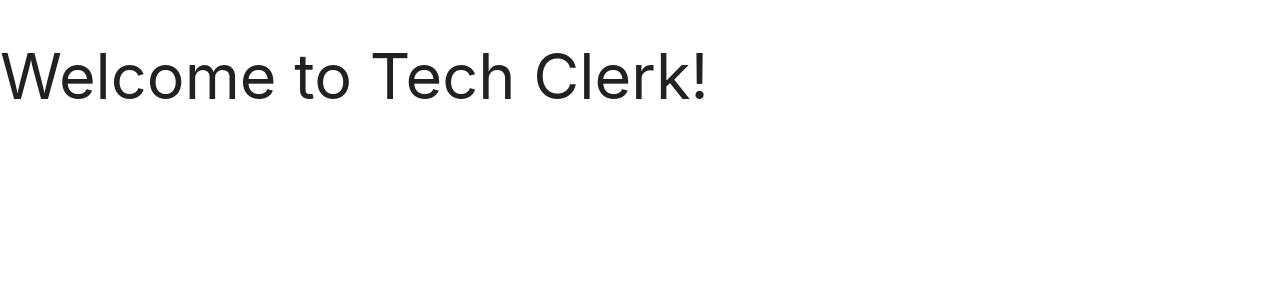
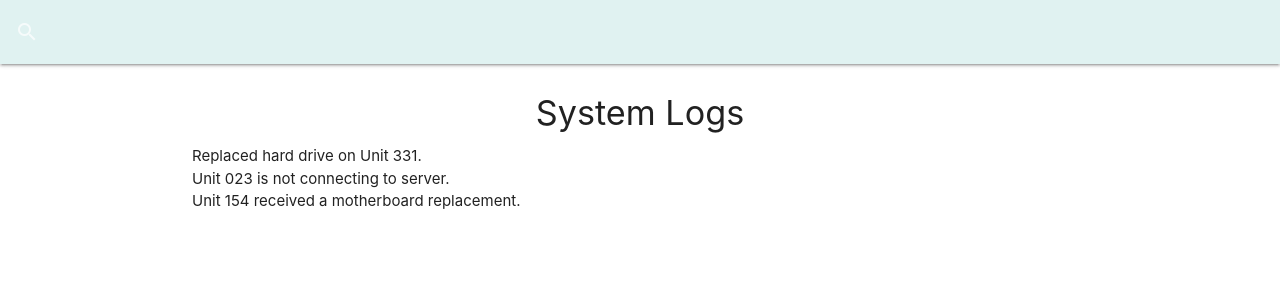
Before and after one commit to rh9891/TechClerk, a React (Create React App) app: page / in a window 1280 px wide. Shown: the top 300 px of the page. Built offline with nearby package versions, Linux system fonts and the light colour scheme; data requests are answered from the project's data file.

Commit message:
Created components for the search bar and the logs that are being pulled from the backend. Added to the file/folder structure.

```diff
--- a/src/App.js
+++ b/src/App.js
@@ -1,5 +1,6 @@
-import React, { useEffect } from "react";
-
+import React, { Fragment, useEffect } from "react";
+import SearchBar from "./components/layout/SearchBar";
+import Logs from "./components/logs/Logs";
 import "materialize-css/dist/css/materialize.min.css";
 import M from "materialize-css/dist/js/materialize.min.js";
 import "./App.css";
@@ -9,7 +10,14 @@
     // Initializes Materialize JS.
     M.AutoInit();
   }, []);
-  return <h1>Welcome to Tech Clerk!</h1>;
+  return (
+    <Fragment>
+      <SearchBar />
+      <div className="container">
+        <Logs />
+      </div>
+    </Fragment>
+  );
 };
 
 export default App;
--- /dev/null
+++ b/src/components/layout/SearchBar.js
@@ -0,0 +1,21 @@
+import React from "react";
+
+const SearchBar = () => {
+  return (
+    <nav style={{ marginBottom: "30px" }} className="teal lighten-5">
+      <div className="nav-wrapper">
+        <form>
+          <div className="input-field">
+            <input id="search" type="search" />
+            <label className="label-icon" htmlFor="search">
+              <i className="material-icons">search</i>
+            </label>
+            <i className="material-icons">close</i>
+          </div>
+        </form>
+      </div>
+    </nav>
+  );
+};
+
+export default SearchBar;
--- /dev/null
+++ b/src/components/logs/Logs.js
@@ -0,0 +1,39 @@
+import React, { useState, useEffect } from "react";
+
+const Logs = () => {
+  const [logs, setLogs] = useState([]);
+  const [loading, setLoading] = useState(false);
+
+  useEffect(() => {
+    getLogs();
+    // eslint-disable-next-line
+  }, []);
+
+  const getLogs = async () => {
+    setLoading(true);
+    const res = await fetch("/logs");
+    const data = await res.json();
+
+    setLogs(data);
+    setLoading(false);
+  };
+
+  if (loading) {
+    return <h4>Loading...</h4>;
+  }
+
+  return (
+    <ul className="collection-with-header">
+      <li className="collection-header">
+        <h4 className="center">System Logs</h4>
+      </li>
+      {!loading && logs.length === 0 ? (
+        <p className="center">No available logs.</p>
+      ) : (
+        logs.map((log) => <li>{log.message}</li>)
+      )}
+    </ul>
+  );
+};
+
+export default Logs;
```
Also changed, not shown: src/components/logs/LogItem.js (added).
